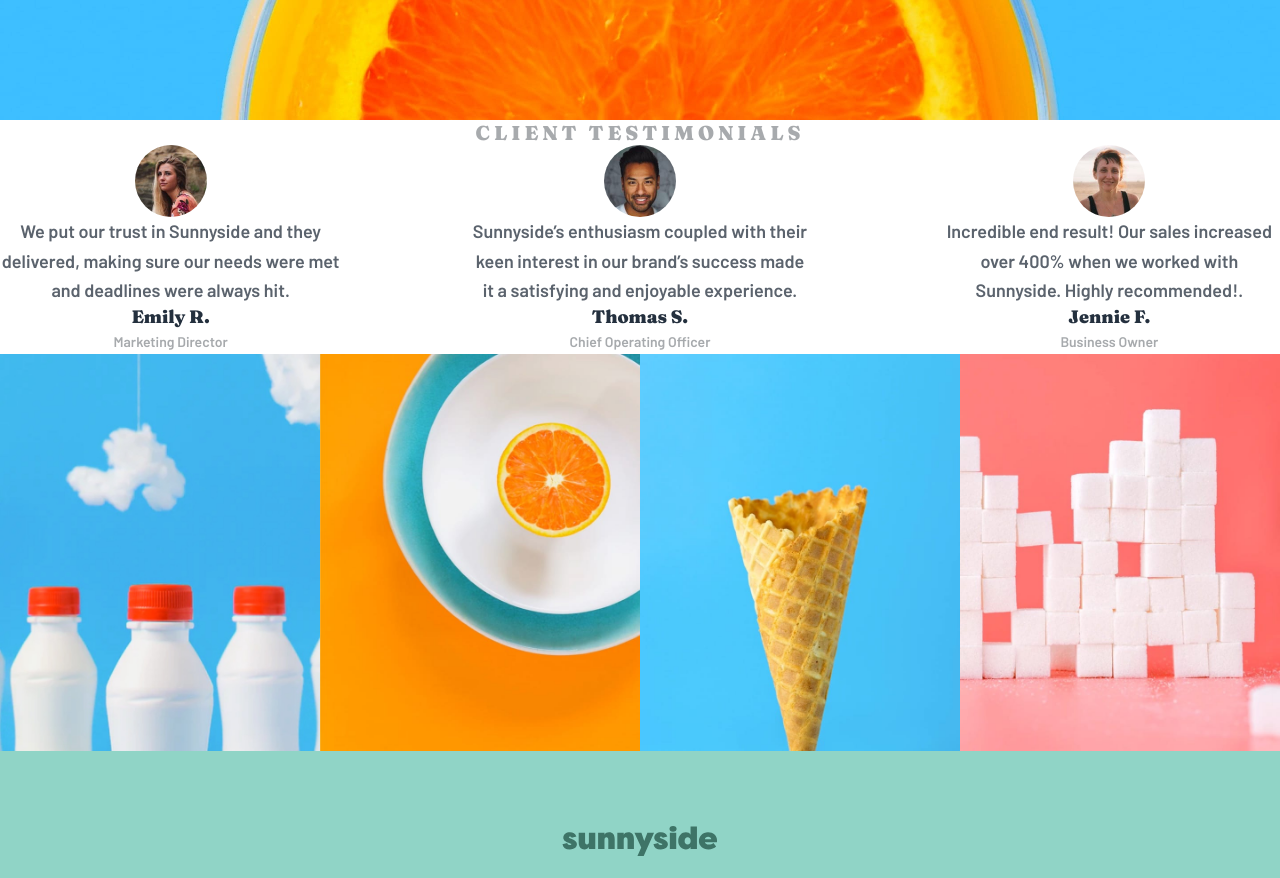
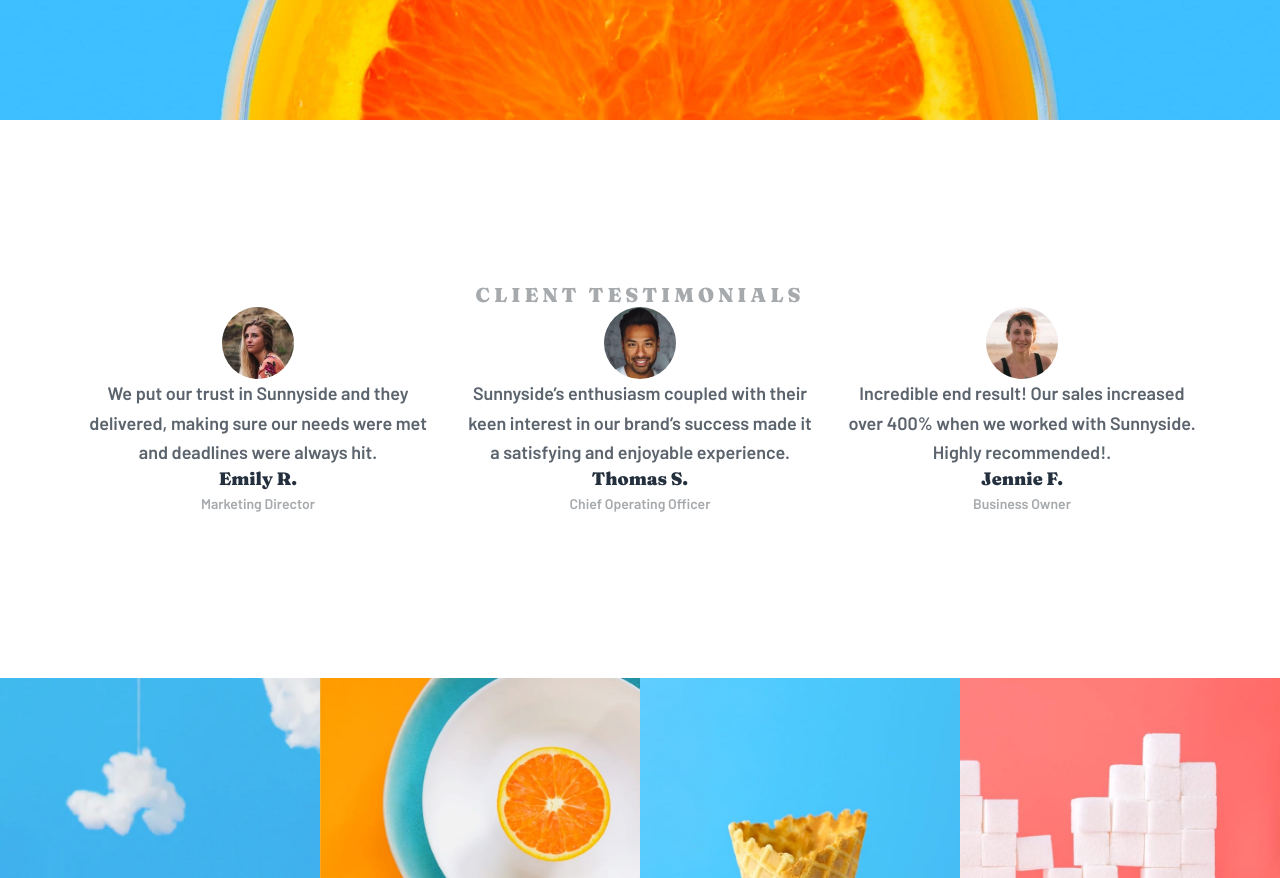
Before and after one commit to JakubM-I/agency-landing-page, a React (Vite) app: page / in a window 1280 px wide. Shown: the part 680-1558 px from the top of the page. Built offline with nearby package versions, Linux system fonts and the light colour scheme.

Commit message:
Set component position

```diff
--- a/src/components/Testimonials/index.tsx
+++ b/src/components/Testimonials/index.tsx
@@ -4,9 +4,10 @@ import jennie from "../../assets/clients/image-jennie.jpg";
 
 const Testimonials: React.FC = () => {
     return (
-        <div>
-            <p className="text-center uppercase text-preset-6 text-grey-400">Client testimonials</p>
-            <div className="flex justify-center items-start gap-32">
+        <div className="w-full bg-white py-[162px]">
+            <div className="testimonials-width">
+                <p className="text-center uppercase text-preset-6 text-grey-400 ">Client testimonials</p>
+                <div className="flex justify-center items-start gap-8">
                     <div className="w-[350px] flex flex-col justify-start items-center">
                         <img src={emilly} alt="Emily R. - Marketing Director" className="w-[72px] h-[72px] rounded-full" />
                         <p className="text-preset-10 text-center text-grey-600">We put our trust in Sunnyside and they delivered, making sure our needs were met and deadlines were always hit.</p>
@@ -14,19 +15,21 @@ const Testimonials: React.FC = () => {
                         <p className="text-preset-12 text-grey-400">Marketing Director</p>
                     </div>
                     <div className="w-[350px] flex flex-col justify-start items-center">
-                    <img src={thomas} alt="Thomas S. - Chief Operating Officer" className="w-[72px] h-[72px] rounded-full"  />
+                        <img src={thomas} alt="Thomas S. - Chief Operating Officer" className="w-[72px] h-[72px] rounded-full" />
                         <p className="text-preset-10 text-center text-grey-600">Sunnyside’s enthusiasm coupled with their keen interest in our brand’s success made it a satisfying and enjoyable experience.</p>
                         <p className="text-preset-7 text-grey-950">Thomas S.</p>
                         <p className="text-preset-12 text-grey-400">Chief Operating Officer</p>
                     </div>
                     <div className="w-[350px] flex flex-col justify-start items-center">
-                    <img src={jennie} alt="Jennie F. - Business Owner" className="w-[72px] h-[72px] rounded-full"  />
+                        <img src={jennie} alt="Jennie F. - Business Owner" className="w-[72px] h-[72px] rounded-full" />
                         <p className="text-preset-10 text-center text-grey-600">Incredible end result! Our sales increased over 400% when we worked with Sunnyside. Highly recommended!.</p>
                         <p className="text-preset-7 text-grey-950">Jennie F.</p>
                         <p className="text-preset-12 text-grey-400">Business Owner</p>
                     </div>
                 </div>
             </div>
+        </div>
+
     )
 };
 
--- a/src/index.css
+++ b/src/index.css
@@ -153,7 +153,13 @@
         width: min(1440px, 100%);
         margin-inline: auto;
     }
+
     .transitions-menu{
         transition: all 599ms ease-in-out;
     }
+
+    .testimonials-width{
+        width: min(1114px, 100%);
+        margin-inline: auto;
+    }
 }
```
Lines whose indentation alone changed are shown as unchanged.
